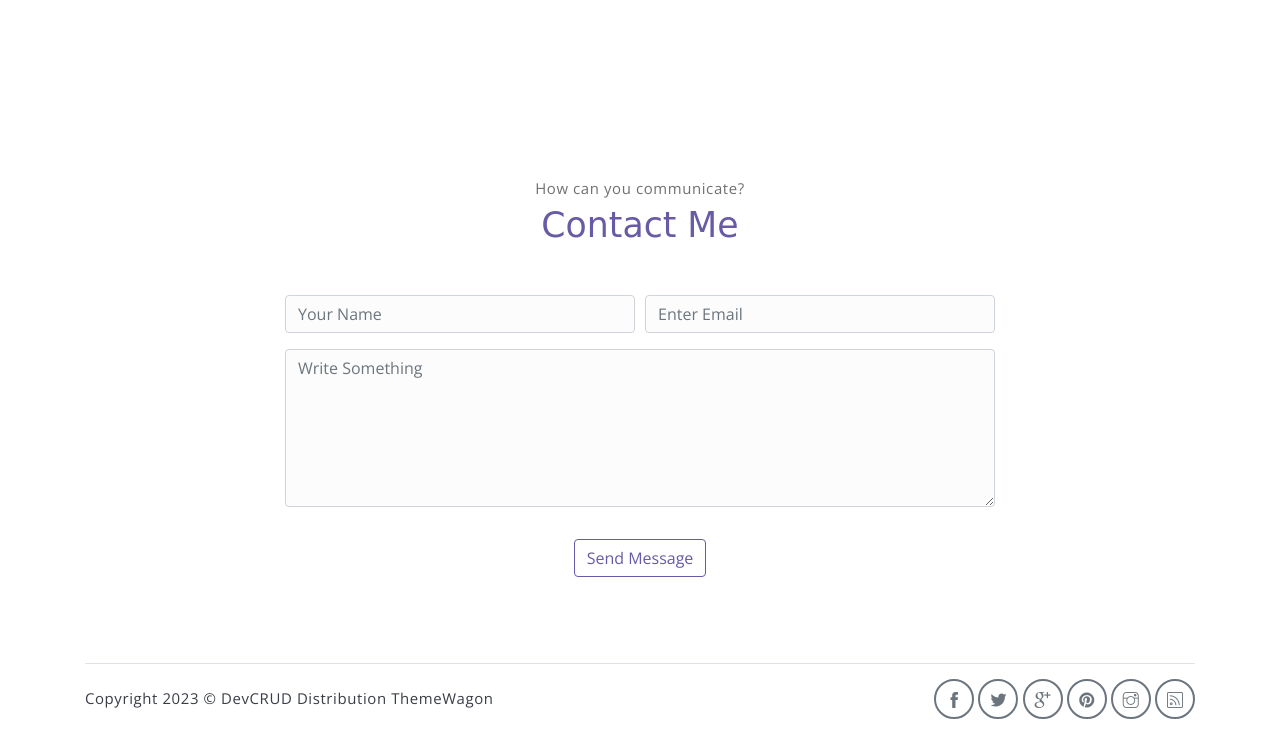
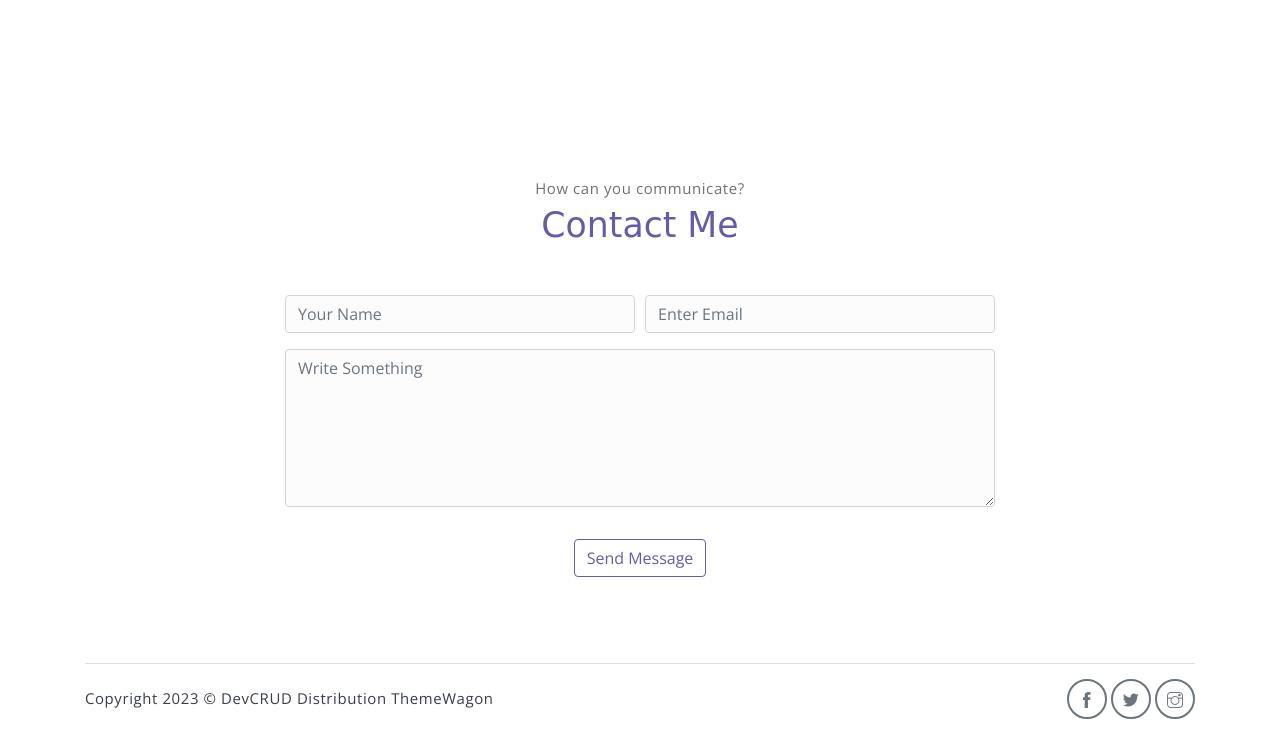
Before and after one commit to bibin-zoz/portfoliohome, a plain HTML site: page index.html in a window 1280 px wide. Shown: the part 3052-3785 px from the top of the page. Drawn offline with nearby package versions, Linux system fonts and the light colour scheme; a web font is replaced by a local one.

Commit message:
Update index.html

```diff
--- a/index.html
+++ b/index.html
@@ -29,18 +29,14 @@
                 <li class="item">
                     <a class="link" href="#portfolio">Portfolio</a>
                 </li>
-                <li class="item">
-                    <a class="link" href="#testmonial">Testmonial</a>
-                </li>
+
                 <li class="item">
                     <a class="link" href="#skills">Skills</a>
                 </li>
                 <li class="item">
                     <a class="link" href="#contact">Contact</a>
                 </li>
-                <li class="item ml-md-3">
-                    <a href="components.html" class="btn btn-primary">Components</a>
-                </li>
+
             </ul>
             <a href="javascript:void(0)" id="nav-toggle" class="hamburger hamburger--elastic">
                 <div class="hamburger-box">
@@ -316,12 +312,11 @@
                     href="https://themewagon.com">ThemeWagon</a>
             </p>
             <div class="social-links text-right m-auto ml-sm-auto">
-                <a href="javascript:void(0)" class="link"><i class="ti-facebook"></i></a>
-                <a href="javascript:void(0)" class="link"><i class="ti-twitter-alt"></i></a>
-                <a href="javascript:void(0)" class="link"><i class="ti-google"></i></a>
-                <a href="javascript:void(0)" class="link"><i class="ti-pinterest-alt"></i></a>
-                <a href="javascript:void(0)" class="link"><i class="ti-instagram"></i></a>
-                <a href="javascript:void(0)" class="link"><i class="ti-rss"></i></a>
+                <a href="https://www.facebook.com/bibin.vinod.37" class="link"><i class="ti-facebook"></i></a>
+                <a href="https://twitter.com/_Bibin__" class="link"><i class="ti-twitter-alt"></i></a>
+
+                <a href="https://www.instagram.com/__bibin_._/" class="link"><i class="ti-instagram"></i></a>
+
             </div>
         </footer>
     </div> <!-- end of page footer -->
@@ -335,9 +330,7 @@
 
     <!-- Meyawo js -->
     <script src="assets/js/meyawo.js">
-        var name=document.getElementById.name{
 
-        }
          $("#submit-form").submit((e)=>{
             e.preventDefault()
             $.ajax({
```
